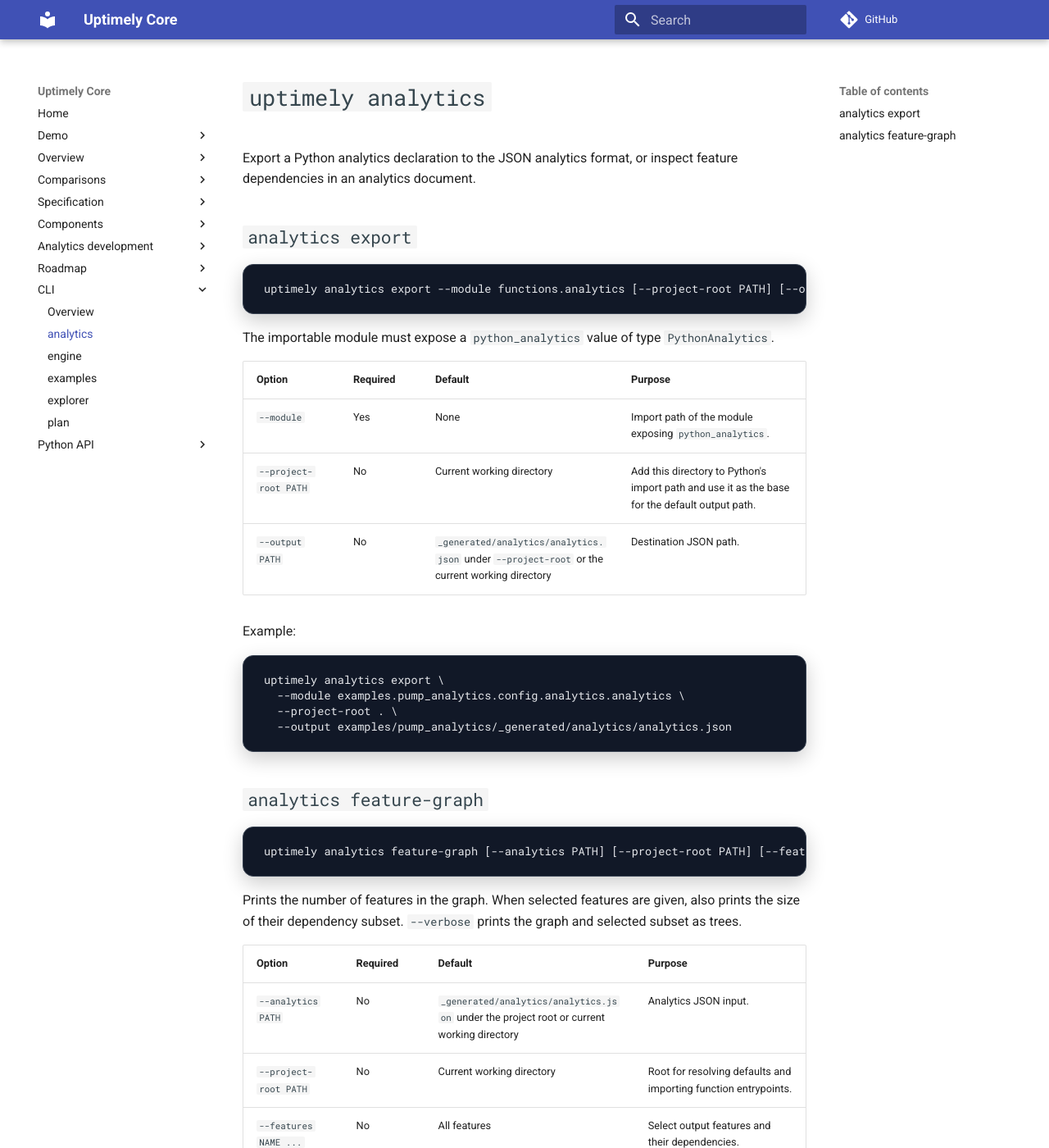
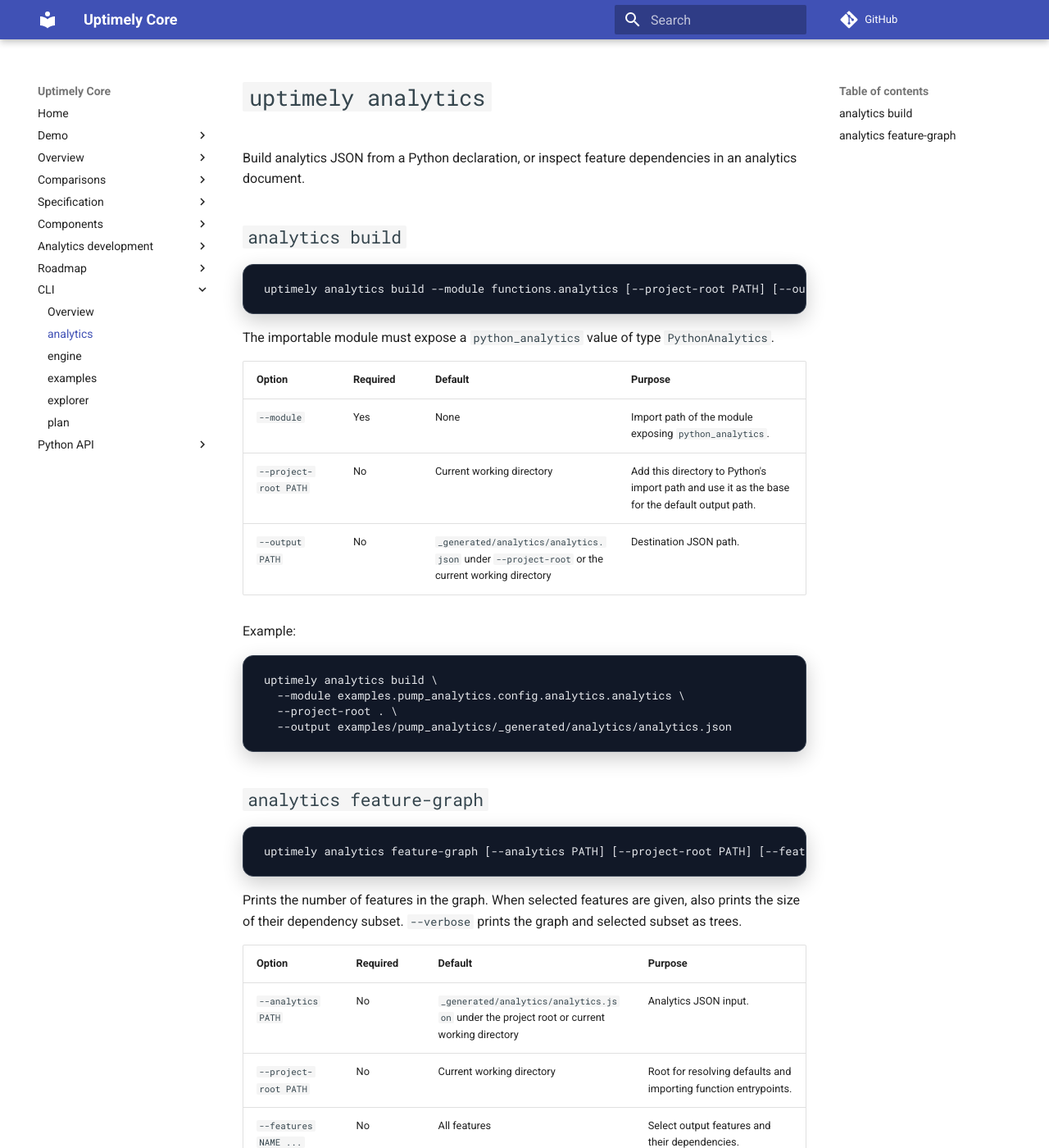
Before and after one commit to uptimely-ai/uptimely-core, an MkDocs documentation site: the page built from docs/reference/cli/analytics.md, in a window 1280 px wide and 1400 px high. Shown: the whole window at 82% size. Built offline with MkDocs 1.6.1 and Material for MkDocs 9.7.7, drawn with Linux system fonts in a browser that asks for light colours; comment, search, counter and statistics services are not loaded.

Commit message:
Rename command "analytics export" to "analytics build"

````diff
--- a/docs/components/explorer.md
+++ b/docs/components/explorer.md
@@ -10,7 +10,7 @@
 First export your Python analytics definition to JSON, then build the Explorer:
 
 ```sh
-uptimely analytics export \
+uptimely analytics build \
   --module examples.pump_analytics.config.analytics.analytics \
   --output examples/pump_analytics/_generated/analytics/analytics.json
 uptimely explorer build --project-root examples/pump_analytics
--- a/docs/development/project-structure.md
+++ b/docs/development/project-structure.md
@@ -53,7 +53,7 @@
 
 The [end-to-end example](https://github.com/uptimely-ai/uptimely-core/blob/main/examples/pump_analytics/README.md) uses CLI commands
 for analytics export, compilation, execution, documentation, and feature
-graphs. `uptimely analytics export --module <module>` imports a module exposing
+graphs. `uptimely analytics build --module <module>` imports a module exposing
 `python_analytics`, a `PythonAnalytics` instance, and writes JSON.
 `uptimely explorer build` writes a linked website to `_generated/explorer/`.
 All HTML pages are generated together by that command.
--- a/docs/reference/cli/analytics.md
+++ b/docs/reference/cli/analytics.md
@@ -1,12 +1,12 @@
 # `uptimely analytics`
 
-Export a Python analytics declaration to the JSON analytics format, or inspect
+Build analytics JSON from a Python declaration, or inspect
 feature dependencies in an analytics document.
 
-## `analytics export`
+## `analytics build`
 
 ```console
-uptimely analytics export --module functions.analytics [--project-root PATH] [--output PATH]
+uptimely analytics build --module functions.analytics [--project-root PATH] [--output PATH]
 ```
 
 The importable module must expose a `python_analytics` value of type
@@ -21,7 +21,7 @@
 Example:
 
 ```console
-uptimely analytics export \
+uptimely analytics build \
   --module examples.pump_analytics.config.analytics.analytics \
   --project-root . \
   --output examples/pump_analytics/_generated/analytics/analytics.json
````
Also changed, not shown: CHANGELOG.md (+3 -1 lines), docs/reference/cli.md (+3 -3 lines), examples/README.md (+4 -4 lines), examples/simple_analytics/README.md (+1 -1 lines), 4 other files.
